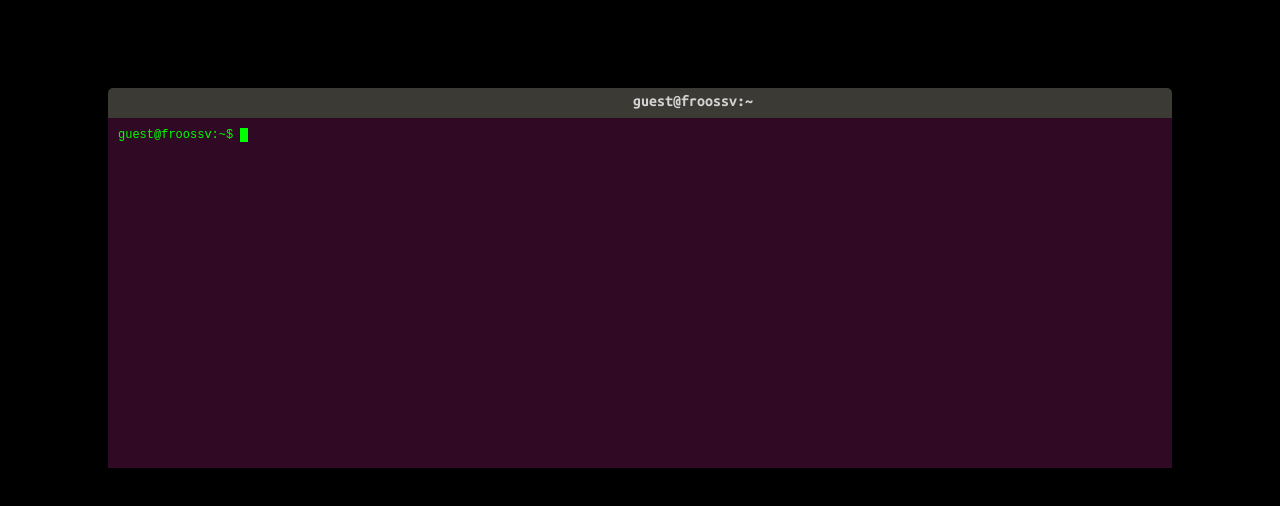
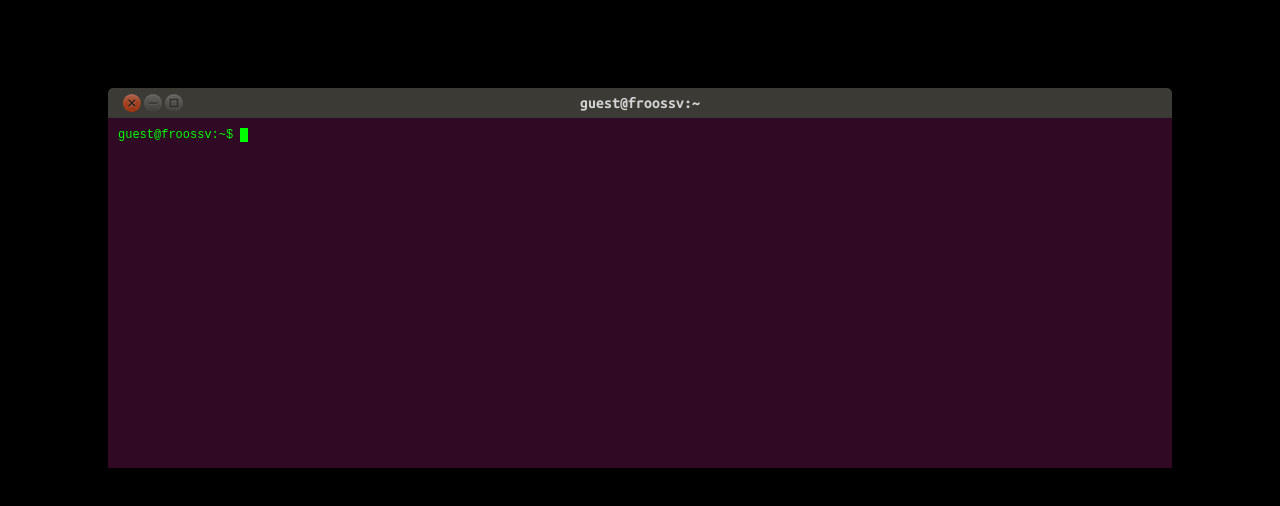
Before and after one commit to froossv/froossv.github.io, a plain HTML site: page index.html in a window 1280 px wide. Shown: the part 152-658 px from the top of the page. Drawn offline with Linux system fonts and the light colour scheme.

Commit message:
Small additions to terminal (#1)
Polachi Po

```diff
--- a/css/style.css
+++ b/css/style.css
@@ -14,13 +14,43 @@ body{
 	background-image: url('../img/ToolBar.png');
 	height: 30px;
 	border-radius: 5px 5px 0px 0px;
+	padding-left: 12px;
+	position: relative;
+	user-select: none;
 }
 
-.toolbar .title{
+.buttons{
+	position: absolute;
+	top: 6px;
+}
+
+.button{
+	width: 18px;
+	height: 18px;
+	float: left;
+	margin-left: 3px;
+}
+
+.xbut{
+	background: rgba(0, 0, 0, 0) url('../img/Close.png') no-repeat center center / cover;
+}
+
+.maxbut{
+	background: rgba(0, 0, 0, 0) url('../img/Maximize.png') no-repeat center center / cover;
+}
+
+.minbut{
+	background: rgba(0, 0, 0, 0) url('../img/Minimize.png') no-repeat center center / cover;
+}
+
+.title{
 	color: lightgrey;
 	display: block;
 	font-family: 'Ubuntu Mono', monospace;
-	padding: 5px 100px 5px 525px;
+	position: absolute;
+	left: 50%;
+	top: 50%;
+	transform: translate(-50%, -50%);
 }
 
 .terminal{
--- a/index.html
+++ b/index.html
@@ -25,6 +25,11 @@
 	</div>
 	<div class="terminaldiv">
 		<div class="toolbar">
+			<div class="buttons">
+				<div class="button xbut"></div>
+				<div class="button minbut"></div>
+				<div class="button maxbut"></div>
+			</div>
 			<div class="title">
 				guest@froossv:~
 			</div>
```
